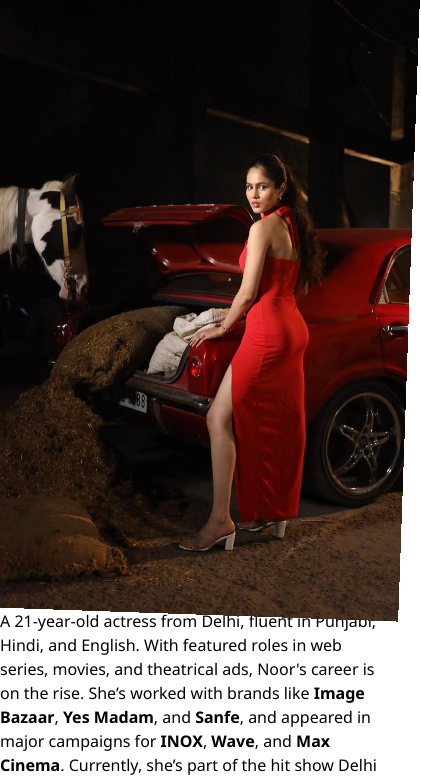
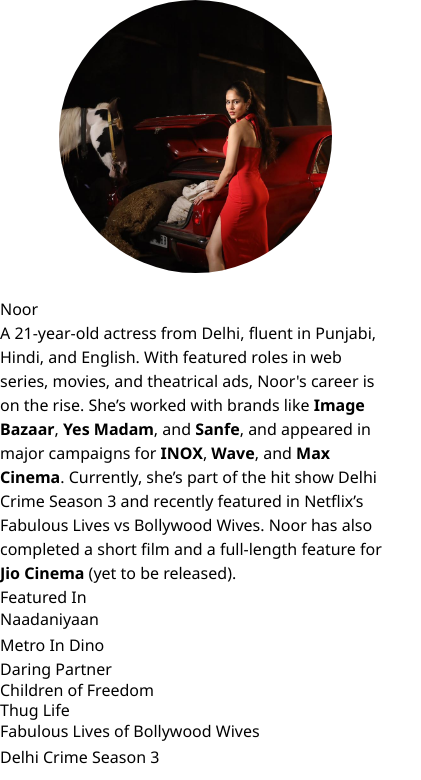
Before and after one commit to nipunbakshi12/Noor-Portfolio, a React (Vite) app: page / in a window 390 px wide. Shown: the top 780 px of the page, 421 px wide, since content can reach past the window. Built offline with nearby package versions, Linux system fonts and the light colour scheme.

Commit message:
small devices

```diff
--- a/src/components/Portfolio.jsx
+++ b/src/components/Portfolio.jsx
@@ -147,11 +147,11 @@ export default function Portfolio() {
             >
                 {/* Profile Image */}
                 <motion.div
-                    className="w-96 h-96 lg:w-[28rem] lg:h-[28rem] sm:w-64 sm:h-64 rounded-lg overflow-hidden mb-6 md:mb-0 md:mr-8 flex-shrink-0"
+                    className="responsive-container w-96 h-96 lg:w-[28rem] lg:h-[28rem] sm:w-64 sm:h-64 rounded-lg overflow-hidden mb-6 md:mb-0 md:mr-8 flex-shrink-0"
                     whileHover={{ scale: 1.1, rotate: 2 }}
                     transition={{ duration: 0.5 }}
                 >
-                    <img src={Image} alt="Noor" className="w-full mt-8 mx-0 h-full object-cover rounded-lg" />
+                    <img src={Image} alt="Noor" className="responsive-image w-full mt-8 mx-0 h-full object-cover rounded-lg" />
                 </motion.div>
 
                 {/* Name and Intro Text */}
--- a/src/components/styles.css
+++ b/src/components/styles.css
@@ -15,6 +15,23 @@ body {
   font-size: 22px;
   font-weight: bold;
   color: #fff;
+}
+
+@media (max-width: 640px) {
+  .responsive-container {
+    width: 70vw; /* Set circular container width relative to viewport */
+    height: 70vw; /* Ensure height matches width for a perfect circle */
+    border-radius: 50%; /* Make it circular */
+    overflow: hidden; /* Clip excess parts of the image */
+    margin: 0 auto 1.5rem; /* Center container and add space below */
+  }
+
+  .responsive-image {
+    width: 100%; /* Scale to container width */
+    height: 100%; /* Scale to container height */
+    object-fit: cover; /* Ensure the image fills the circle */
+    object-position: 50% 25%; /* Adjust to focus more on the face */
+  }
 }
 
 /* .swiper-slide:nth-child(1n) {
```
